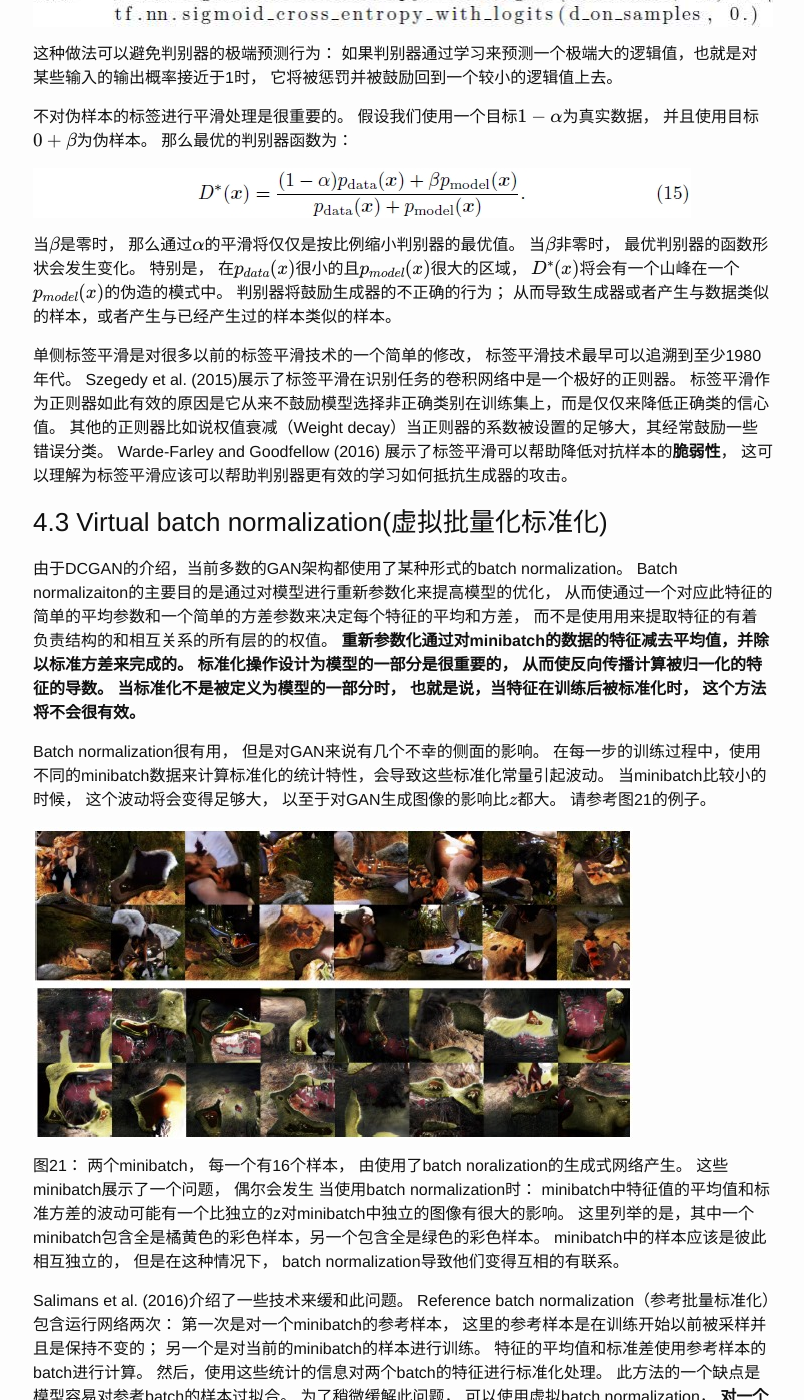
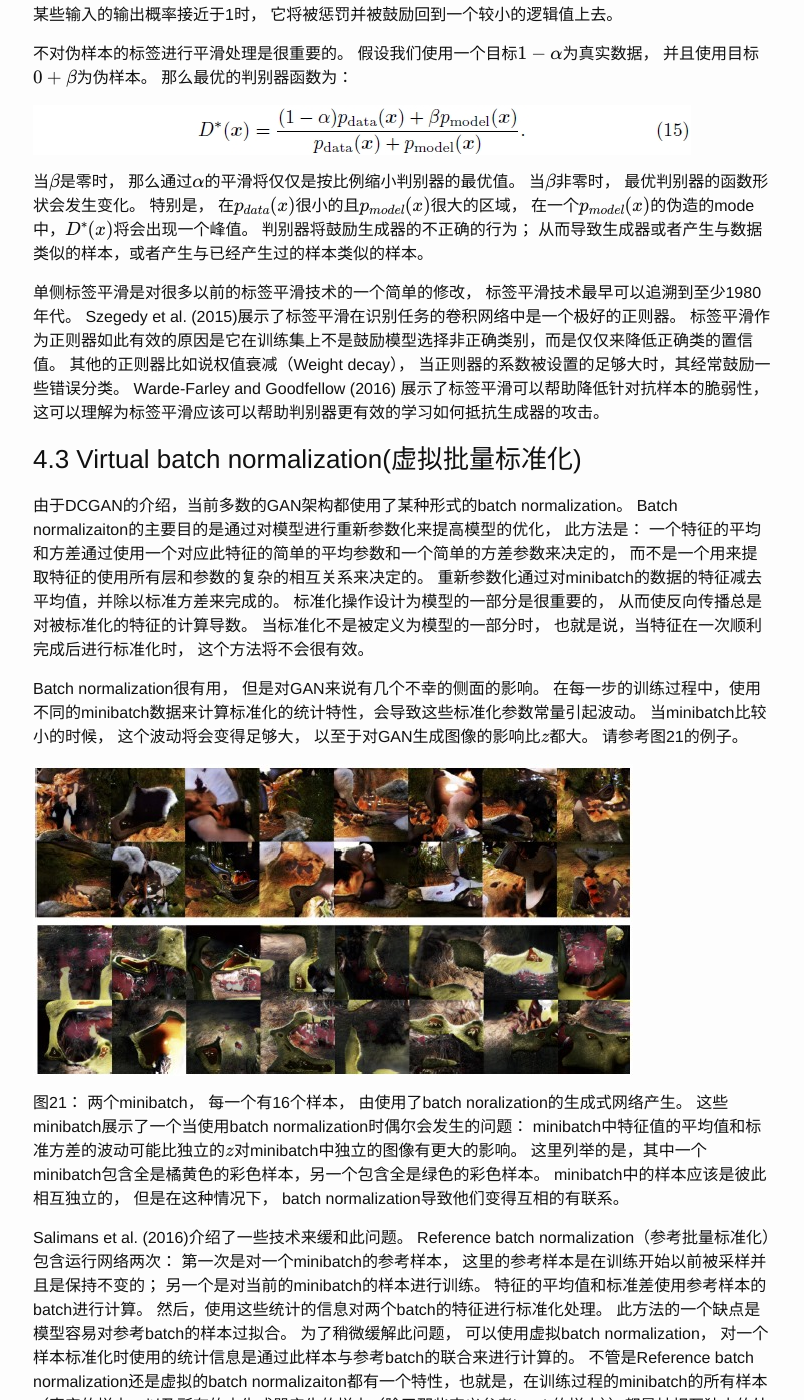
Before and after one commit to sinpycn/sinpycn.github.io, a Jekyll site: the page built from _posts/research/2017-05-09-GAN-Tutorial-Tips-and-Tricks.md, in a window 1280 px wide and 1400 px high, scrolled down 1559 px. Shown: the whole window, without its empty margins (237-1041 px from the left). Built offline with Jekyll 4.4.1, drawn with Linux system fonts in a browser that asks for light colours; formulas are drawn with MathJax 3; some of the changed text lies outside the part shown.

Commit message:
Update 2017-05-09-GAN-Tutorial-Tips-and-Tricks.md

```diff
--- a/_posts/research/2017-05-09-GAN-Tutorial-Tips-and-Tricks.md
+++ b/_posts/research/2017-05-09-GAN-Tutorial-Tips-and-Tricks.md
@@ -16,31 +15,31 @@ NIPS2016有一个对抗学习的专题讨论会， 其中Soumith Chintala将做
 
 ### 4.1 使用Label训练
 
-以任何形式使用标签， 模型生成的样本的质量主观上判断，无论是在形状或者构成上几乎总会有很大的提高。
-Denton et al. (2015)首先观察到了这种现象， 通过使用class-conditional GAN生成的样本比较GAN生成的样本要好很多， 并且可以生成任何类的样本。
-后来， Salimans et al. (2016)发现甚至当生成器不是显式的包含类信息时样本质量可以提高， 此工作说明了通过学习判别器来识别真实样本的特定的类也是很有效的提高生成样本质量的方法。
+以任何形式使用标签， 模型生成的样本的质量，无论是在形状或者构成上主观上判断几乎总会有很大的提高。
+Denton et al. (2015)首先观察到了这种现象， 通过使用class-conditional GAN生成的样本比GAN生成的样本要好很多， 并且可以生成任何类的样本。
+后来， Salimans et al. (2016)发现甚至当生成器不是显式的包含类信息时样本质量也可以提高， 此工作说明了通过学习判别器来识别真实样本的特定的类也是很有效的提高生成样本质量的方法。
 
 现在还不是很清楚，为什么这个技巧很有效。 可能是因为合并使用类信息给训练过程提供了有用的线索， 对优化过程有帮助。
 也可能是此方法客观上没有提高样本质量， 而只是让样本发生改变而呈现出对人类视觉友好的属性。
-如果是后者， 那么这个技巧不会导致产生一个对在真实数据生成分布上的更好的模型， 但是它仍然可以帮助创建为人类观众享受的媒介， 并且可以帮助RL（增强学习）程序来做哪些依赖同样类型的与人类相关的环境以及知识的任务。
+如果是后者， 那么这个技巧不会导致产生一个对在真实数据生成分布上的更好的模型， 但是它仍然可以帮助创建供人类观众享受的媒介， 并且可以帮助RL（增强学习）程序来处理那些与人类相关的知识和环境的任务。
 
-比较仅仅使用此技巧得到的结果与其他的使用同样的技巧的方法是很重要的， 比如说， 使用标签训练的模型与其他的使用标签训练的模型做比较， class-conditional模型只与其他的class-conditional模型比较。 一个使用label训练的模型与一个没有使用lable的模型做比较是不公平的，也是一个无趣的基准， 这就类似于在图像任务上，卷积网络通常会比较费卷积网络表现好。
+比较使用此技巧的不同的方法的结果是很重要的， 比如说， 使用标签训练的模型与其他的使用标签训练的模型做比较， class-conditional模型只与其他的class-conditional模型比较。 一个使用label训练的模型与一个没有使用lable的模型做比较是不公平的，也是一个无趣的基准， 这就类似于在图像任务上，卷积网络通常会比较非卷积网络表现好。
 
 
-### 4.2 单侧标签平滑
+### 4.2 单侧标签平滑（One-sided label smoothing）
 
-GAN试图工作通过判别器对两个密度的比率进行估计。
-但是深度神经网络倾向于产生高信赖的输出来识别正确的类， 但是通常会有太极端的概率值。
-当深度网络的输入是对抗的组成， 此问题特别的突出。
-分类器倾向于线性推断， 并且产生极高的信心的预测 （Goodfellow et al., 2014a）。
+GAN是通过估计判别器对两个密度的比率来工作的，
+但是深度神经网络倾向于产生高置信的输出来识别正确的类， 并且通常会有很极端的概率值。
+当深度网络的输入是对抗的组成时， 此问题特别的突出。
+分类器倾向于线性推断， 并且产生极高的置信的预测 （Goodfellow et al., 2014a）。
 
-为了鼓励判别器来估计一个柔性的概率，而不是预测极端的信心分类， 我们使用一个被称为单侧表情平滑的技术 （Salimans et al., 2016）。
+为了鼓励判别器来估计一个柔性的概率，而不是预测极端的置信分类， 我们使用一个被称为单侧标签平滑的技术 （Salimans et al., 2016）。
 
-通常情况下，我们训练使用公式8， 来训练判别器。 使用TensorFlow(Abadi et al., 2015)代码来表达如下：
+通常情况下，我们使用公式8来训练判别器。 使用TensorFlow(Abadi et al., 2015)代码来表达如下：
 
 ![Equation8 with TensorFlow](/images/201705/10/fig01.jpg)
 
-单侧标签平滑的思想是替换目标为真实的例子 使用一个比1略小的值， 比如0.9：
+单侧标签平滑的思想是调整目标为真实的样本的值（原来是1）为一个比1略小的值， 比如0.9：
 
 ![Equation8 with TensorFlow， with one-sided smoothing](/images/201705/10/fig02.jpg)
 
@@ -51,35 +50,40 @@ GAN试图工作通过判别器对两个密度的比率进行估计。
 ![Equation 15](/images/201705/10/eq15.jpg)
 
 当$$\beta$$是零时， 那么通过$$\alpha$$的平滑将仅仅是按比例缩小判别器的最优值。
-当$$\beta$$非零时， 最优判别器的函数形状会发生变化。 特别是， 在$$p_{data}(x)$$很小的且$$p_{model}(x)$$很大的区域， $$D^{*}(x)$$将会有一个山峰在一个$$p_{model}(x)$$的伪造的模式中。
+当$$\beta$$非零时， 最优判别器的函数形状会发生变化。 特别是， 在$$p_{data}(x)$$很小的且$$p_{model}(x)$$很大的区域， 在一个$$p_{model}(x)$$的伪造的mode中，$$D^{*}(x)$$将会出现一个峰值。
 判别器将鼓励生成器的不正确的行为； 从而导致生成器或者产生与数据类似的样本，或者产生与已经产生过的样本类似的样本。
 
 单侧标签平滑是对很多以前的标签平滑技术的一个简单的修改， 标签平滑技术最早可以追溯到至少1980年代。 Szegedy et al. (2015)展示了标签平滑在识别任务的卷积网络中是一个极好的正则器。
-标签平滑作为正则器如此有效的原因是它从来不鼓励模型选择非正确类别在训练集上，而是仅仅来降低正确类的信心值。
-其他的正则器比如说权值衰减（Weight decay）当正则器的系数被设置的足够大，其经常鼓励一些错误分类。 Warde-Farley and Goodfellow (2016) 展示了标签平滑可以帮助降低对抗样本的**脆弱性**， 这可以理解为标签平滑应该可以帮助判别器更有效的学习如何抵抗生成器的攻击。
+标签平滑作为正则器如此有效的原因是它在训练集上不是鼓励模型选择非正确类别，而是仅仅来降低正确类的置信值。
+其他的正则器比如说权值衰减（Weight decay）， 当正则器的系数被设置的足够大时，其经常鼓励一些错误分类。
+Warde-Farley and Goodfellow (2016) 展示了标签平滑可以帮助降低针对抗样本的脆弱性， 这可以理解为标签平滑应该可以帮助判别器更有效的学习如何抵抗生成器的攻击。
 
-### 4.3 Virtual batch normalization(虚拟批量化标准化)
+### 4.3 Virtual batch normalization(虚拟批量标准化)
 
 由于DCGAN的介绍，当前多数的GAN架构都使用了某种形式的batch normalization。
-Batch normalizaiton的主要目的是通过对模型进行重新参数化来提高模型的优化， 从而使通过一个对应此特征的简单的平均参数和一个简单的方差参数来决定每个特征的平均和方差， 而不是使用用来提取特征的有着负责结构的和相互关系的所有层的的权值。
-**重新参数化通过对minibatch的数据的特征减去平均值，并除以标准方差来完成的。 标准化操作设计为模型的一部分是很重要的， 从而使反向传播计算被归一化的特征的导数。 当标准化不是被定义为模型的一部分时， 也就是说，当特征在训练后被标准化时， 这个方法将不会很有效。**
+Batch normalizaiton的主要目的是通过对模型进行重新参数化来提高模型的优化， 此方法是： 一个特征的平均和方差通过使用一个对应此特征的简单的平均参数和一个简单的方差参数来决定的， 而不是一个用来提取特征的使用所有层和参数的复杂的相互关系来决定的。
+重新参数化通过对minibatch的数据的特征减去平均值，并除以标准方差来完成的。
+标准化操作设计为模型的一部分是很重要的， 从而使反向传播总是对被标准化的特征的计算导数。
+当标准化不是被定义为模型的一部分时， 也就是说，当特征在一次顺利完成后进行标准化时， 这个方法将不会很有效。
 
 Batch normalization很有用， 但是对GAN来说有几个不幸的侧面的影响。
-在每一步的训练过程中，使用不同的minibatch数据来计算标准化的统计特性，会导致这些标准化常量引起波动。
+在每一步的训练过程中，使用不同的minibatch数据来计算标准化的统计特性，会导致这些标准化参数常量引起波动。
 当minibatch比较小的时候， 这个波动将会变得足够大， 以至于对GAN生成图像的影响比$$z$$都大。 请参考图21的例子。
 
 ![Figure 21](/images/201705/10/fig21.jpg)
 
 图21： 两个minibatch， 每一个有16个样本， 由使用了batch noralization的生成式网络产生。
-这些minibatch展示了一个问题， 偶尔会发生 当使用batch normalization时： minibatch中特征值的平均值和标准方差的波动可能有一个比独立的z对minibatch中独立的图像有很大的影响。 这里列举的是，其中一个minibatch包含全是橘黄色的彩色样本，另一个包含全是绿色的彩色样本。
+这些minibatch展示了一个当使用batch normalization时偶尔会发生的问题： minibatch中特征值的平均值和标准方差的波动可能比独立的$$z$$对minibatch中独立的图像有更大的影响。 这里列举的是，其中一个minibatch包含全是橘黄色的彩色样本，另一个包含全是绿色的彩色样本。
 minibatch中的样本应该是彼此相互独立的， 但是在这种情况下， batch normalization导致他们变得互相的有联系。
 
 Salimans et al. (2016)介绍了一些技术来缓和此问题。
 Reference batch normalization（参考批量标准化）包含运行网络两次： 第一次是对一个minibatch的参考样本， 这里的参考样本是在训练开始以前被采样并且是保持不变的； 另一个是对当前的minibatch的样本进行训练。
 特征的平均值和标准差使用参考样本的batch进行计算。 然后，使用这些统计的信息对两个batch的特征进行标准化处理。
 此方法的一个缺点是模型容易对参考batch的样本过拟合。
-为了稍微缓解此问题， 可以使用虚拟batch normalization， **对一个样本标准化时使用的统计信息是通过一个此样本与参考batch的联合来进行计算的**。
+为了稍微缓解此问题， 可以使用虚拟batch normalization， 对一个样本标准化时使用的统计信息是通过此样本与参考batch的联合来进行计算的。
 不管是Reference batch normalization还是虚拟的batch normalizaiton都有一个特性，也就是，在训练过程的minibatch的所有样本（真实的样本，以及所有的由生成器产生的样本（除了那些定义参考batch的样本））都是被相互独立的处理， 并且是独立且同分布(i.i.d: Independent and identically distributed)。
+
+【制作中。。。】
 
 ### 4.4 可以平衡G和D吗？
 
```
Also changed, not shown: other parts of _posts/research/2017-05-09-GAN-Tutorial-Tips-and-Tricks.md (+2 -3 lines).
